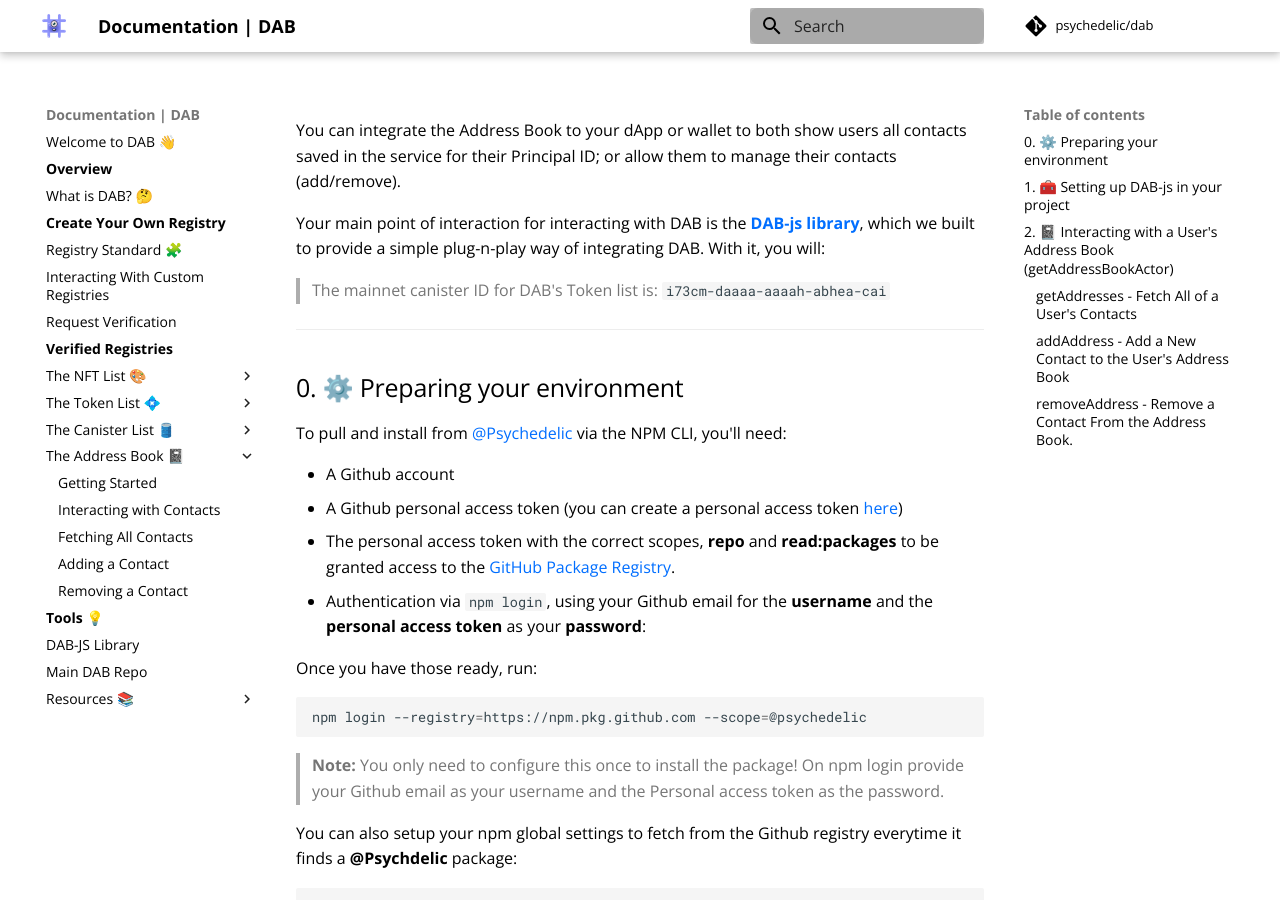
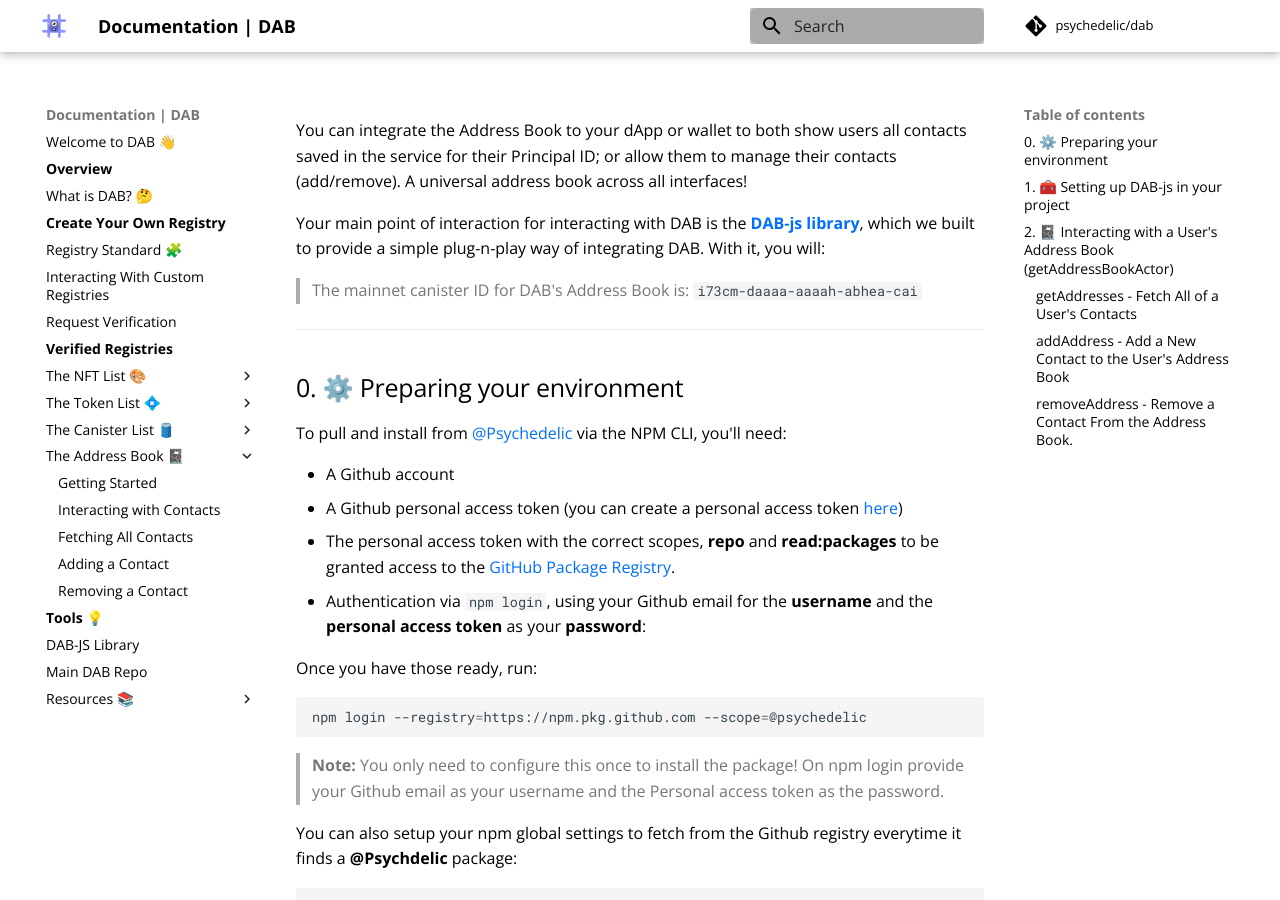
Before and after one commit to Psychedelic/dab-docs, an MkDocs documentation site: the page built from docs/address-book/getting-started.md, in a window 1280 px wide and 900 px high. Built offline with MkDocs 1.6.1 and Material for MkDocs 9.7.7, drawn with Linux system fonts in a browser that asks for light colours; comment, search, counter and statistics services are not loaded.

Commit message:
Update getting-started.md

```diff
--- a/docs/address-book/getting-started.md
+++ b/docs/address-book/getting-started.md
@@ -4,11 +4,11 @@ date: "1"
 
 #  📓 Getting Started - Integrate the Address Book
 
-You can integrate the Address Book to your dApp or wallet to both show users all contacts saved in the service for their Principal ID; or allow them to manage their contacts (add/remove).
+You can integrate the Address Book to your dApp or wallet to both show users all contacts saved in the service for their Principal ID; or allow them to manage their contacts (add/remove). A universal address book across all interfaces!
 
 Your main point of interaction for interacting with DAB is the **[DAB-js library](https://github.com/Psychedelic/DAB-js/)**, which we built to provide a simple plug-n-play way of integrating DAB. With it, you will:
 
-> The mainnet canister ID for DAB's Token list is: `i73cm-daaaa-aaaah-abhea-cai`
+> The mainnet canister ID for DAB's Address Book is: `i73cm-daaaa-aaaah-abhea-cai`
 
 ---
 ## 0. ⚙️ Preparing your environment
```
